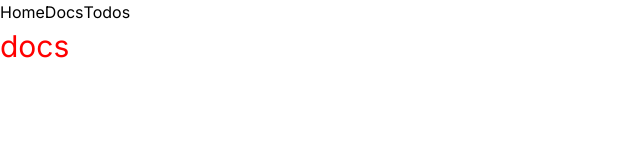
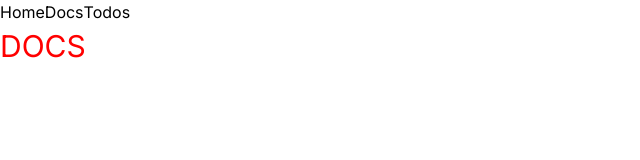
Before and after one commit to Brian-Jaber/playing-with-next, a Next.js app: page /docs in a window 1280 px wide. Shown: the top 160 px of the page, without its empty margins (0-640 px from the left). Built offline with nearby package versions, Linux system fonts and the light colour scheme.

Commit message:
Adds styling to .another class to demo the use of Tailwind CSS in Next.js

```diff
--- a/app/docs/[[...id]]/style.module.css
+++ b/app/docs/[[...id]]/style.module.css
@@ -4,5 +4,5 @@
 }
 
 .another {
-
+  text-transform: uppercase
 }
```
